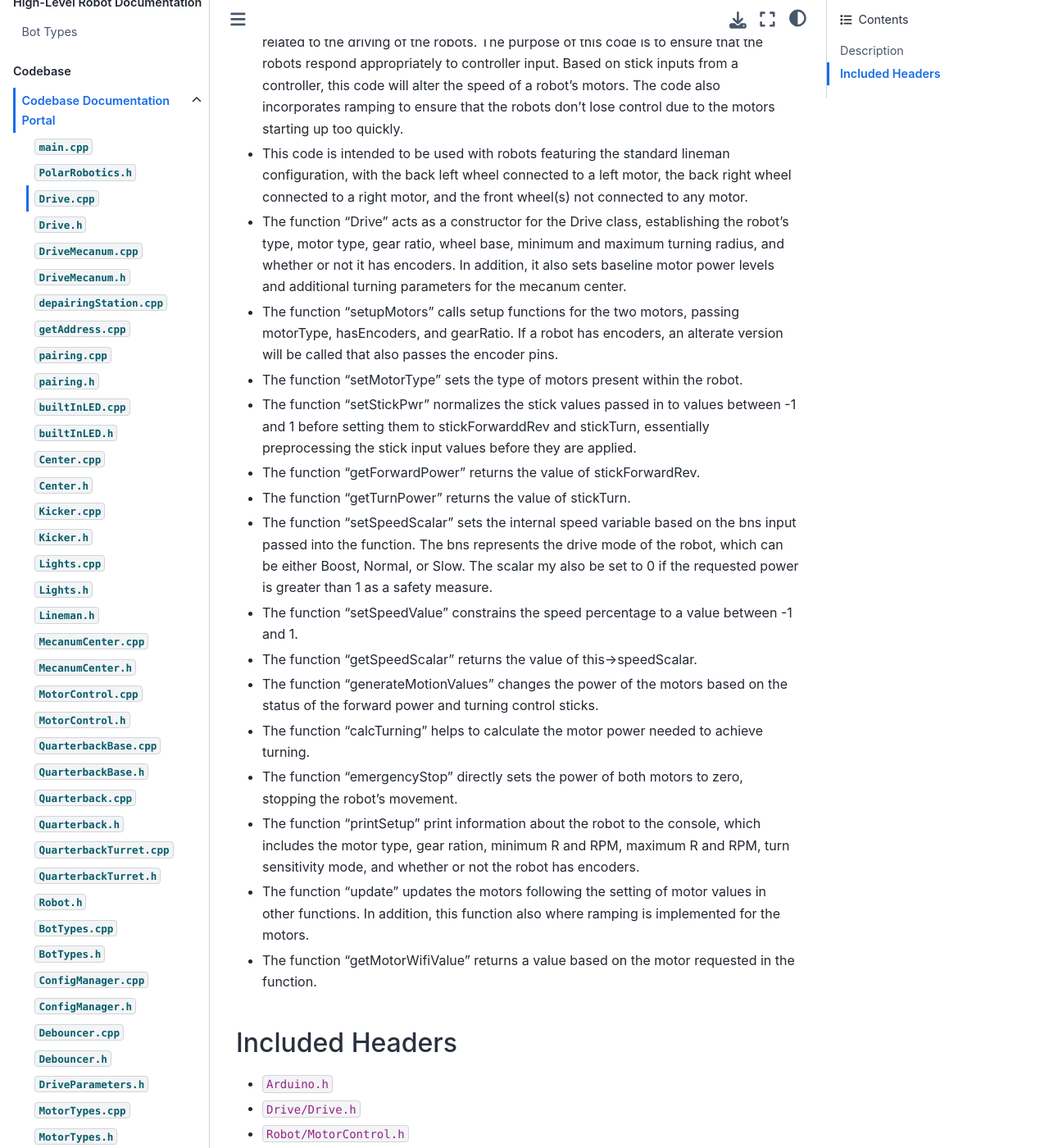
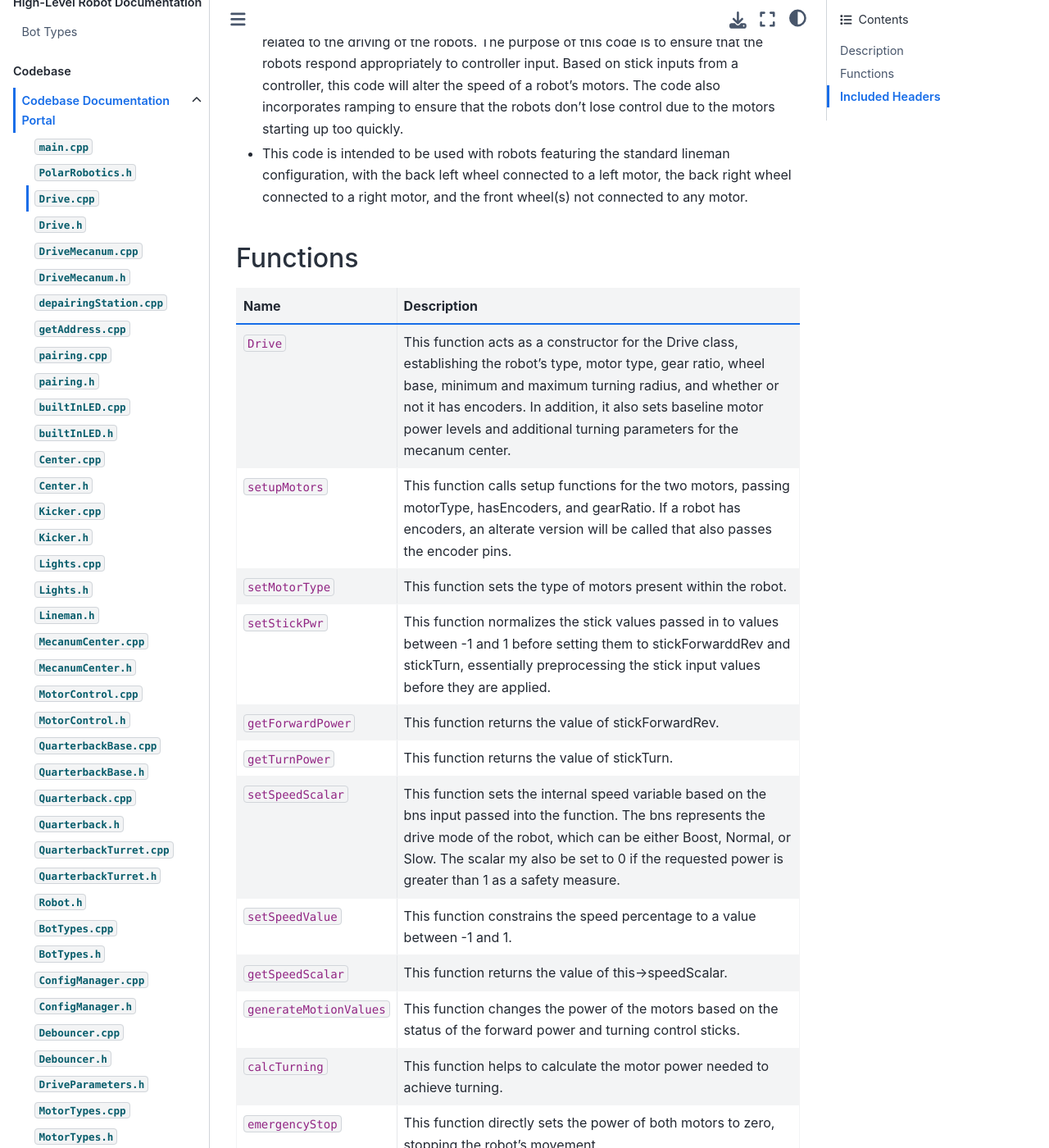
Before and after one commit to PolarRobotics/PR-Docs, a Sphinx documentation site: the page built from docs/source/codebase/drive/drive-cpp.md, in a window 1280 px wide and 1400 px high, scrolled down 204 px. Shown: the whole window at 82% size. Built offline with Sphinx 7.4.7 and the Sphinx Book theme 1.1.4, drawn with Linux system fonts in a browser that asks for light colours; some of the changed text lies outside the part shown.

Commit message:
DriveMecanum.cpp Functions
Added function sections to Drive.cpp and DriveMecanum.cpp. Added descriptions for the DriveMecanum functions.

```diff
--- a/docs/source/codebase/drive/drive-cpp.md
+++ b/docs/source/codebase/drive/drive-cpp.md
@@ -2,21 +2,24 @@
 ## Description
 - This file, which contains the functions of the Drive class, controls several parameters related to the driving of the robots. The purpose of this code is to ensure that the robots respond appropriately to controller input. Based on stick inputs from a controller, this code will alter the speed of a robot's motors. The code also incorporates ramping to ensure that the robots don't lose control due to the motors starting up too quickly.
 - This code is intended to be used with robots featuring the standard lineman configuration, with the back left wheel connected to a left motor, the back right wheel connected to a right motor, and the front wheel(s) not connected to any motor.
-- The function "Drive" acts as a constructor for the Drive class, establishing the robot's type, motor type, gear ratio, wheel base, minimum and maximum turning radius, and whether or not it has encoders. In addition, it also sets baseline motor power levels and additional turning parameters for the mecanum center.
-- The function "setupMotors" calls setup functions for the two motors, passing motorType, hasEncoders, and gearRatio. If a robot has encoders, an alterate version will be called that also passes the encoder pins.
-- The function "setMotorType" sets the type of motors present within the robot.
-- The function "setStickPwr" normalizes the stick values passed in to values between -1 and 1 before setting them to stickForwarddRev and stickTurn, essentially preprocessing the stick input values before they are applied.
-- The function "getForwardPower" returns the value of stickForwardRev.
-- The function "getTurnPower" returns the value of stickTurn.
-- The function "setSpeedScalar" sets the internal speed variable based on the bns input passed into the function. The bns represents the drive mode of the robot, which can be either Boost, Normal, or Slow. The scalar my also be set to 0 if the requested power is greater than 1 as a safety measure.
-- The function "setSpeedValue" constrains the speed percentage to a value between -1 and 1.
-- The function "getSpeedScalar" returns the value of this->speedScalar.
-- The function "generateMotionValues" changes the power of the motors based on the status of the forward power and turning control sticks.
-- The function "calcTurning" helps to calculate the motor power needed to achieve turning.
-- The function "emergencyStop" directly sets the power of both motors to zero, stopping the robot's movement.
-- The function "printSetup" print information about the robot to the console, which includes the motor type, gear ration, minimum R and RPM, maximum R and RPM, turn sensitivity mode, and whether or not the robot has encoders.
-- The function "update" updates the motors following the setting of motor values in other functions. In addition, this function also where ramping is implemented for the motors.
-- The function "getMotorWifiValue" returns a value based on the motor requested in the function.
+## Functions
+| Name | Description
+|------|-------------
+| `Drive` | This function acts as a constructor for the Drive class, establishing the robot's type, motor type, gear ratio, wheel base, minimum and maximum turning radius, and whether or not it has encoders. In addition, it also sets baseline motor power levels and additional turning parameters for the mecanum center.
+| `setupMotors` | This function calls setup functions for the two motors, passing motorType, hasEncoders, and gearRatio. If a robot has encoders, an alterate version will be called that also passes the encoder pins.
+| `setMotorType` | This function sets the type of motors present within the robot.
+| `setStickPwr` | This function normalizes the stick values passed in to values between -1 and 1 before setting them to stickForwarddRev and stickTurn, essentially preprocessing the stick input values before they are applied.
+| `getForwardPower` | This function returns the value of stickForwardRev.
+| `getTurnPower` | This function returns the value of stickTurn.
+| `setSpeedScalar` | This function sets the internal speed variable based on the bns input passed into the function. The bns represents the drive mode of the robot, which can be either Boost, Normal, or Slow. The scalar my also be set to 0 if the requested power is greater than 1 as a safety measure.
+| `setSpeedValue` | This function constrains the speed percentage to a value between -1 and 1.
+| `getSpeedScalar` | This function returns the value of this->speedScalar.
+| `generateMotionValues` | This function changes the power of the motors based on the status of the forward power and turning control sticks.
+| `calcTurning` | This function helps to calculate the motor power needed to achieve turning.
+| `emergencyStop` | This function directly sets the power of both motors to zero, stopping the robot's movement.
+| `printSetup` | This function prints information about the robot to the console, which includes the motor type, gear ratio, minimum R and RPM, maximum R and RPM, turn sensitivity mode, and whether or not the robot has encoders.
+| `update` | This function updates the motors following the setting of motor values in other functions. In addition, this function also where ramping is implemented for the motors.
+| `getMotorWifiValue` | This function returns a value based on the motor requested in the function.
 ## Included Headers
 - `Arduino.h`
 - `Drive/Drive.h`
```
Also changed, not shown: docs/source/codebase/drive/drive-mecanum-cpp.md (+11 -2 lines).
